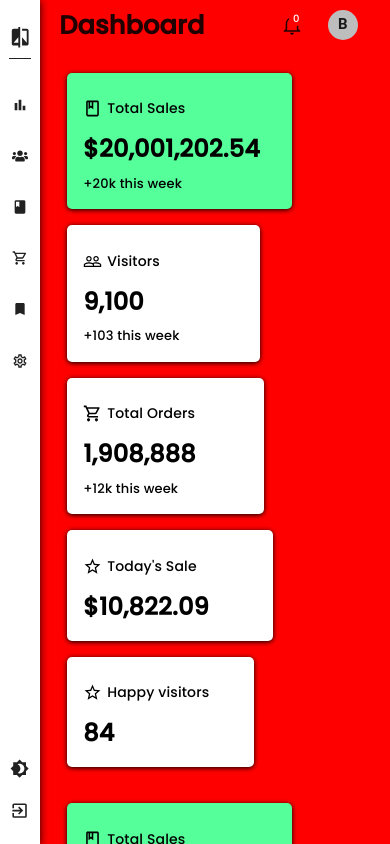
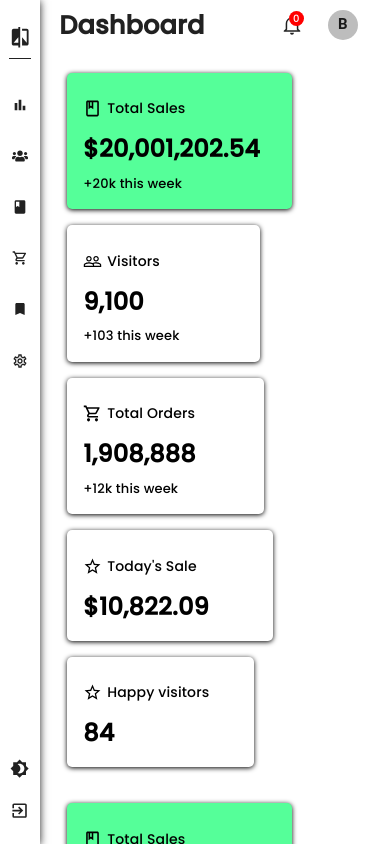
Before and after one commit to collins-cl/customerRMclient, a React (Create React App) app: page / in a window 390 px wide. Shown: the top 844 px of the page. Built offline with nearby package versions, Linux system fonts and the light colour scheme.

Commit message:
recommit of dashboard

```diff
--- a/src/App.css
+++ b/src/App.css
@@ -7,10 +7,9 @@
   width: 100%;
 }
 
-@media screen and (max-width: 650px) {
+@media screen and (max-width: 960px) {
   .otherside {
     z-index: -999;
-    background-color: red;
     max-width: calc(100vw - 40px);
     left: 40px;
   }
--- a/src/Components/Sidebar/SideBar.css
+++ b/src/Components/Sidebar/SideBar.css
@@ -109,7 +109,7 @@
     top: 0;
     left: 0;
     height: 100vh;
-    width: 10px;
+    width: 40px;
     margin: auto;
     box-shadow: 0 1px 8px 0px;
   }
```
